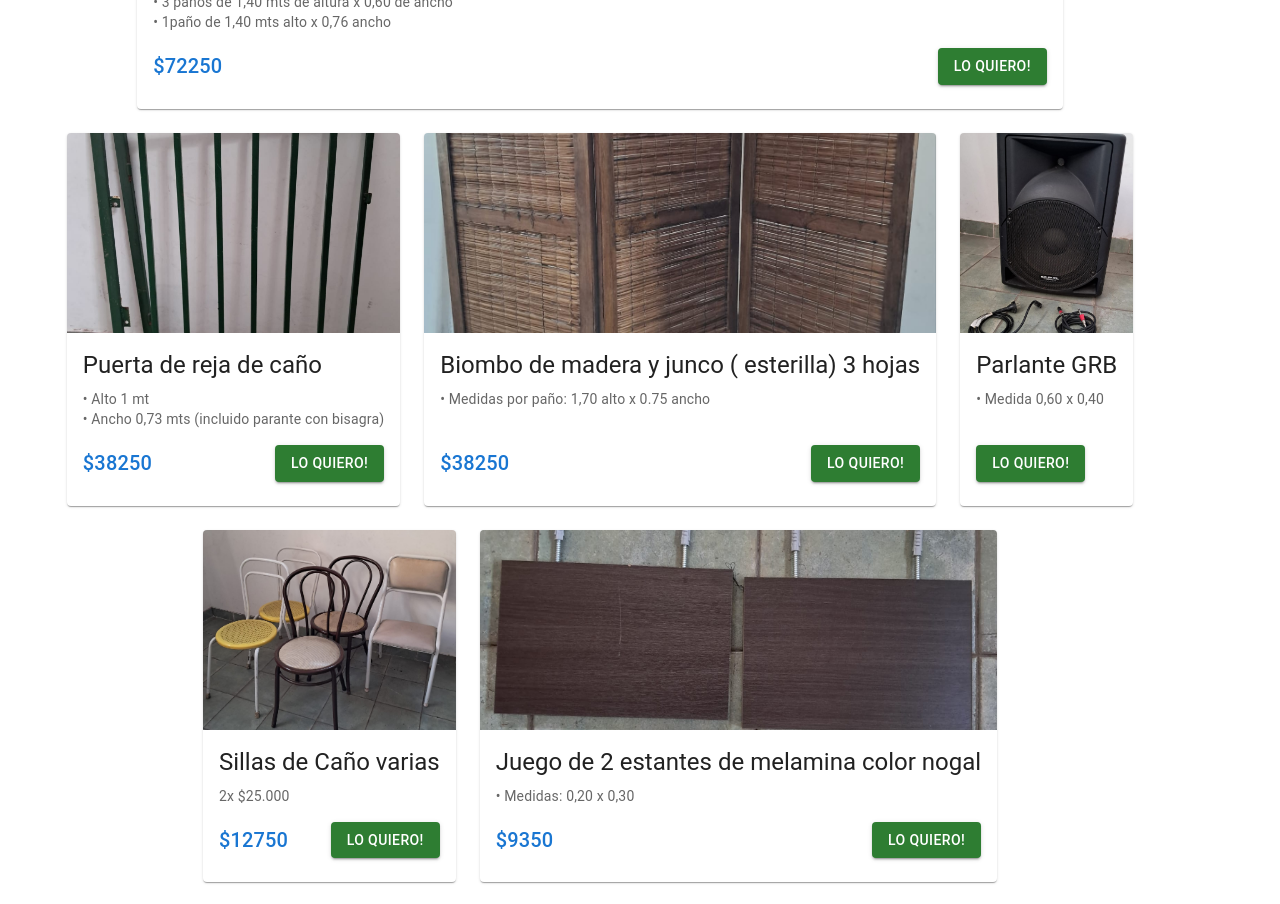
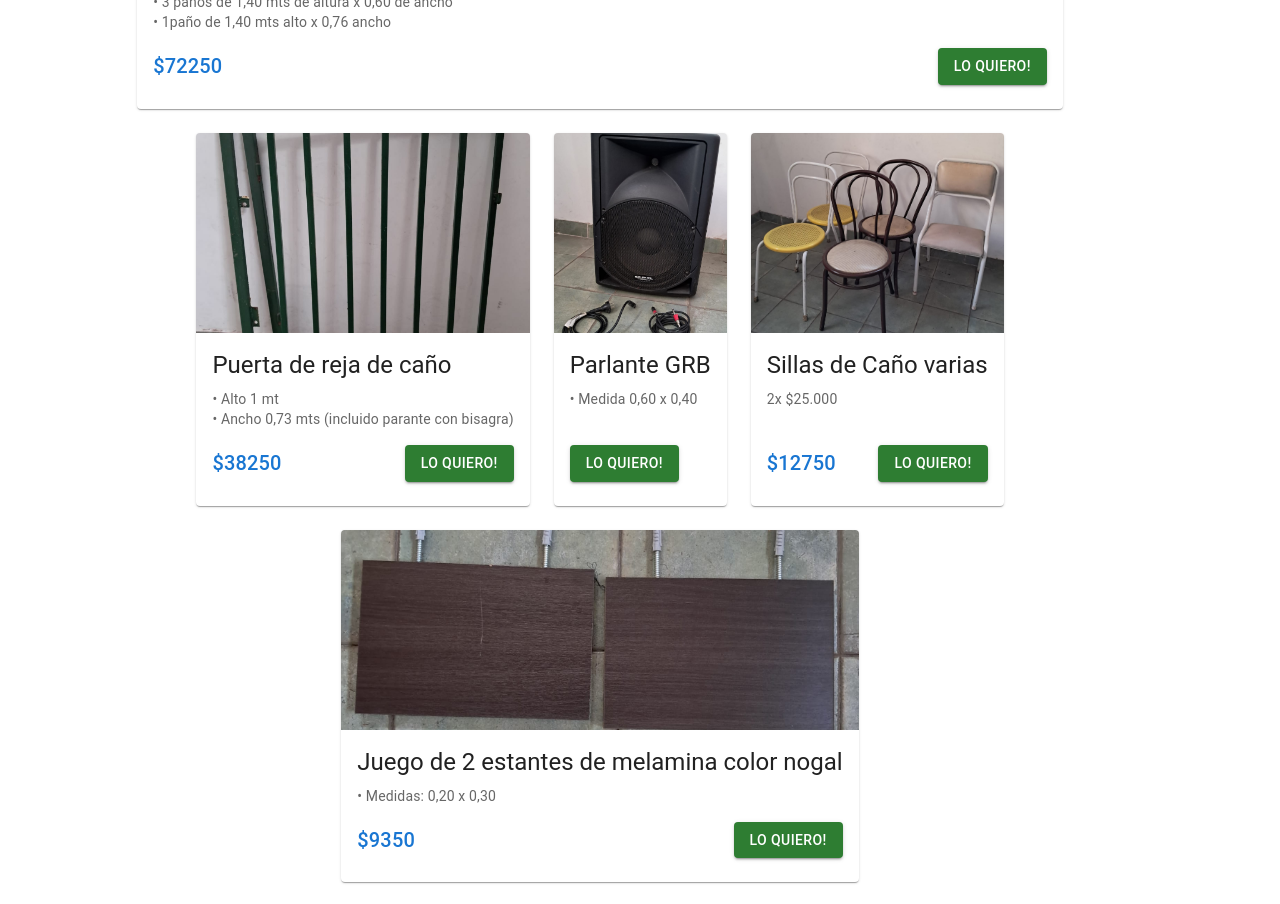
Before and after one commit to bubu-revelat/selling-item-up, a React (Vite) app: page / in a window 1280 px wide. Shown: the part 920-1824 px from the top of the page. Built offline with nearby package versions, Linux system fonts and the light colour scheme.

Commit message:
Update data.js

```diff
--- a/src/data.js
+++ b/src/data.js
@@ -37,15 +37,6 @@ export const products = [
     "price": 38250,
     "imageSrcs": [
       "/images/puerta.jpeg",
-    ]
-  },
-  {
-    "id": 8,
-    "name": "Biombo de madera y junco ( esterilla) 3 hojas",
-    "description": "• Medidas por paño: 1,70 alto x 0.75 ancho",
-    "price": 38250,
-    "imageSrcs": [
-      "/images/biombo_de_madera.jpeg",
     ]
   },
   {
```
